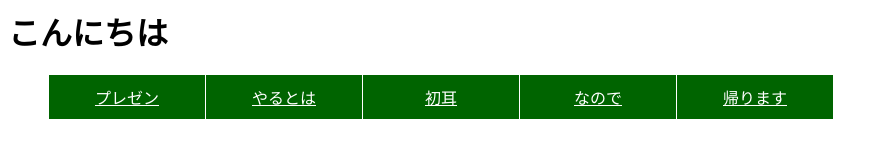
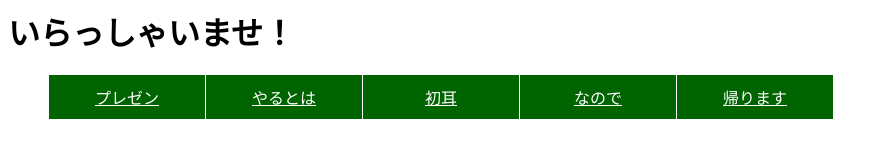
Before and after one commit to g1527037/2016web1, a plain HTML site: page index.html in a window 1280 px wide. Shown: the whole page, without its empty margins (0-885 px from the left). Drawn offline with Linux system fonts and the light colour scheme.

Commit message:
Update index.html

```diff
--- a/index.html
+++ b/index.html
@@ -6,7 +6,7 @@
     <title>自己紹介</title>
   </head>
   <body>
-    <h1>こんにちは</h1>
+    <h1>いらっしゃいませ！</h1>
     <script type="text/javascript" src="js/default.js"></script>
     <nav id="gnav">
       <ul>
```
